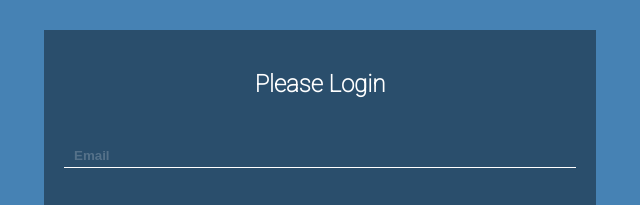
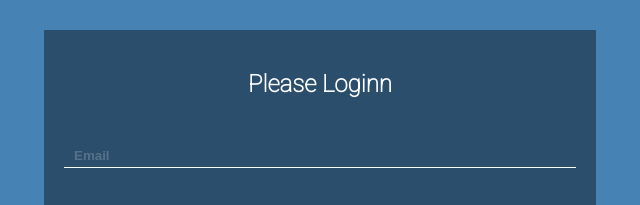
Before and after one commit to setaredodange/html-css-login, a plain HTML site: page index.html in a window 1280 px wide. Shown: the part 164-369 px from the top of the page, 320-960 px from the left. Drawn offline with Linux system fonts and the light colour scheme.

Commit message:
add a n into login

```diff
--- a/index.html
+++ b/index.html
@@ -25,7 +25,7 @@
 
    </div>
    <div class=form>
-        <h2>Please Login</h2>
+        <h2>Please Loginn</h2>
         <input type="email" placeholder="Email"/>
         <input type="password" placeholder="Password"/>
         <button>Login</button>
```
